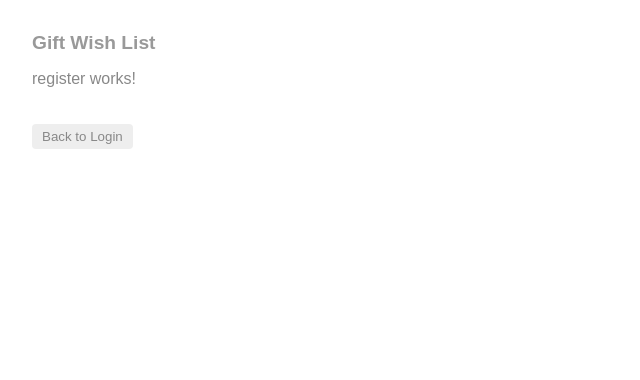
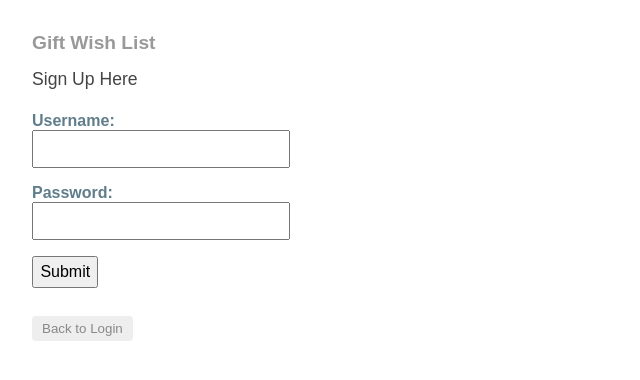
Before and after one commit to Woz-U-Group-Projects/team-the-grinchs-posse, an Angular app in the folder client/: page /register in a window 1280 px wide. Shown: the top 380 px of the page, without its empty margins (0-640 px from the left). Built offline with nearby package versions, Linux system fonts and the light colour scheme; what angular-in-memory-web-api would draw is missing.

Commit message:
added fields in register fields

```diff
--- a/client/src/app/login/login.component.html
+++ b/client/src/app/login/login.component.html
@@ -1,6 +1,4 @@
-<h2>Welcome to the Gift App</h2>
-
-<h3>Login</h3>
+<h2>Welcome - Login Here</h2>
 <div>
     <label>Username:
         <input type="text">
@@ -11,7 +9,7 @@
     </label>
     <br>
     <label>
-        <input type="submit">
+        <input type="submit" value="Login">
     </label>
 </div>
 
--- a/client/src/app/register/register.component.html
+++ b/client/src/app/register/register.component.html
@@ -1,5 +1,17 @@
-<p>
-  register works!
-</p>
+<h2>Sign Up Here</h2>
+
+<div>
+  <label>Username:
+    <input type="text">
+  </label>
+  <br>
+  <label>Password:
+    <input type="text">
+  </label>
+  <br>
+  <label>
+    <input type="submit">
+  </label>
+</div>
 
 <button (click)="goBack()">Back to Login</button>
```
